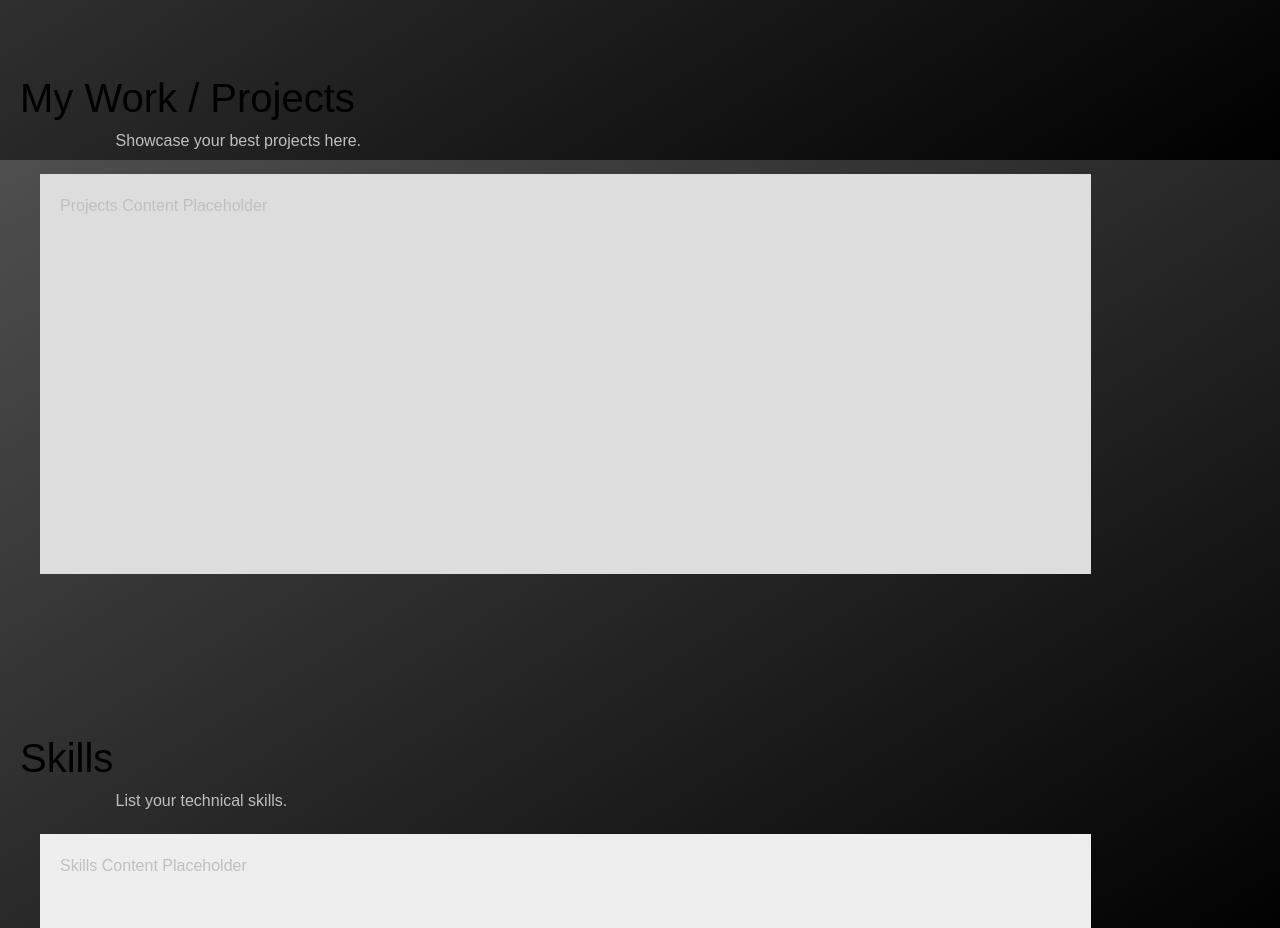
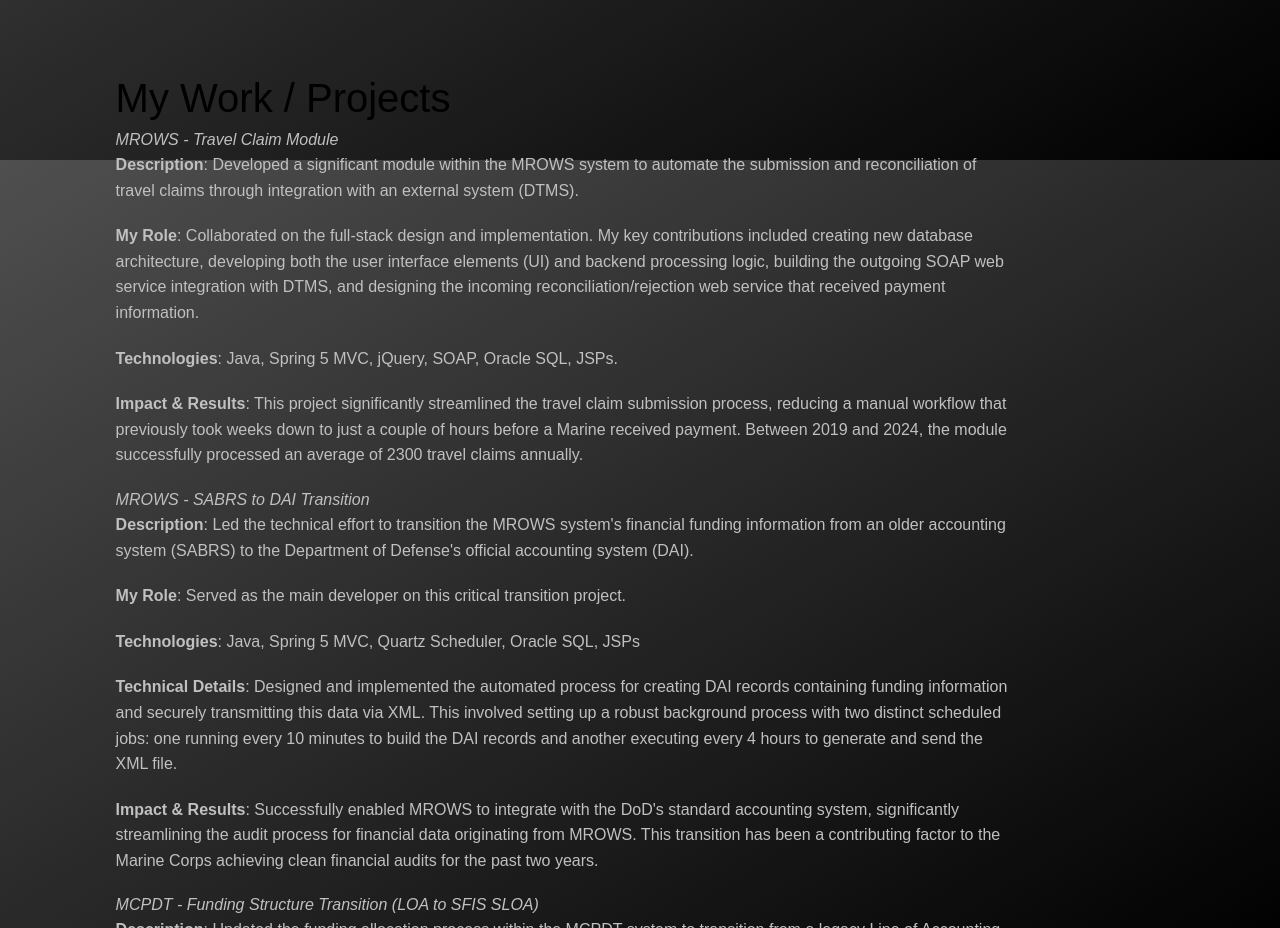
Before and after one commit to ethan5191/portfolio_v2, a Next.js app: page / in a window 1280 px wide. Shown: the part 1440-2368 px from the top of the page. Built offline with nearby package versions, Linux system fonts and the light colour scheme.

Commit message:
Added information for the my Projects section, CSS changes will come in a later commit

```diff
--- a/app/page.module.css
+++ b/app/page.module.css
@@ -75,6 +75,10 @@
     font-size: 2.5em;
 }
 
+.section h3 {
+    font-style: italic;
+}
+
 .section p {
     line-height: 1.6; /* Adjust the multiplier (1.5 to 1.8 is common) */
     margin-bottom: 20px; /* Adjust as needed */
--- a/app/page.tsx
+++ b/app/page.tsx
@@ -42,11 +42,108 @@ export default function Home() {
 
                 {/* Projects Section */}
                 <section id="work" className={styles.section}>
-                    <h2>My Work / Projects</h2>
-                    {/* Content for your Projects section */}
-                    <p>Showcase your best projects here.</p>
-                    <div style={{height: '400px', backgroundColor: '#ddd', margin: '20px', padding: '20px'}}>
-                        Projects Content Placeholder
+                    <div className={styles.aboutContent}>
+                        <h2>My Work / Projects</h2>
+                        <h3>MROWS - Travel Claim Module</h3>
+                        <p><b>Description</b>: Developed a significant module within the MROWS system to automate the
+                            submission and reconciliation of travel claims through integration with an external system
+                            (DTMS).</p>
+                        <p><b>My Role</b>: Collaborated on the full-stack design and implementation. My key
+                            contributions included creating new database architecture, developing both the user
+                            interface elements (UI) and backend processing logic, building the outgoing SOAP web service
+                            integration with DTMS, and designing the incoming reconciliation/rejection web service that
+                            received payment information.</p>
+                        <p><b>Technologies</b>: Java, Spring 5 MVC, jQuery, SOAP, Oracle SQL, JSPs.</p>
+                        <p><b>Impact & Results</b>: This project significantly streamlined the travel claim submission
+                            process, reducing a manual workflow that previously took weeks down to just a couple of
+                            hours before a Marine received payment. Between 2019 and 2024, the module successfully
+                            processed an average of 2300 travel claims annually.</p>
+
+                        <h3>MROWS - SABRS to DAI Transition</h3>
+                        <p><b>Description</b>: Led the technical effort to transition the MROWS system's financial
+                            funding information from an older accounting system (SABRS) to the Department of Defense's
+                            official accounting system (DAI).</p>
+                        <p><b>My Role</b>: Served as the main developer on this critical transition project.</p>
+                        <p><b>Technologies</b>: Java, Spring 5 MVC, Quartz Scheduler, Oracle SQL, JSPs</p>
+                        <p><b>Technical Details</b>: Designed and implemented the automated process for creating DAI
+                            records containing funding information and securely transmitting this data via XML. This
+                            involved setting up a robust background process with two distinct scheduled jobs: one
+                            running every 10 minutes to build the DAI records and another executing every 4 hours to
+                            generate and send the XML file.</p>
+                        <p><b>Impact & Results</b>: Successfully enabled MROWS to integrate with the DoD's standard
+                            accounting system, significantly streamlining the audit process for financial data
+                            originating from MROWS. This transition has been a contributing factor to the Marine Corps
+                            achieving clean financial audits for the past two years.</p>
+
+
+                        <h3>MCPDT - Funding Structure Transition (LOA to SFIS SLOA)</h3>
+                        <p><b>Description</b>: Updated the funding allocation process within the MCPDT system to
+                            transition from a legacy Line of Accounting (LOA) structure to the standardized SFIS Line of
+                            Accounting (SLOA). </p>
+                        <p><b>My Role</b>: Served as the sole developer responsible for designing and implementing this
+                            new logical process.</p>
+                        <p><b>Technologies</b>: Java, Oracle SQL.</p>
+                        <p><b>Technical Details</b>: Developed the core logic to integrate the new, annually generated
+                            SLOA data with each order created in MCPDT, ensuring accurate financial tracking according
+                            to the updated structure.</p>
+                        <p><b>Project Status</b>: Ongoing, with an expected completion date of September 30, 2025.</p>
+
+                        <h3>MROWS - Separation Requests (PCS Travel)</h3>
+                        <p><b>Description</b>: Developed an entirely new module within the MROWS system to handle
+                            financial processing for separation requests related to Permanent Change of Station (PCS)
+                            travel.</p>
+                        <p><b>My Role</b>: Served as the sole developer responsible for the full lifecycle of this new
+                            module.</p>
+                        <p><b>Technologies</b>: Java, jQuery, Spring 5, Oracle SQL, SOAP Web Services.</p>
+                        <p><b>Technical Details</b>: Created the complete new module, including designing the user
+                            interface (UI), developing the backend processes, and establishing a new database structure.
+                            Implemented the workflow to send these separation requests to the MCPDT system to obtain the
+                            official funding line and ensure that funding information was transmitted to the accounting
+                            system (DAI).</p>
+                        <p><b>Impact & Benefit</b>: Provided significantly more accurate financial accounting for money
+                            spent on the return travel portion of PCS orders. Prior to this feature, it was not possible
+                            to precisely track these specific expenditures within MROWS PCS orders. This new module
+                            filled that gap, improving financial visibility.</p>
+
+                        <h3>MROWS & MCPDT - SOAP Web Services Development & Enhancement</h3>
+                        <p><b>Description</b>: A collection of projects focused on developing and enhancing critical
+                            SOAP web services to enable data exchange and process automation between the MROWS and MCPDT
+                            systems, and integrating with external financial systems.</p>
+                        <p><b>My Role</b>: Over the years, I created four new web services (three within MROWS and one
+                            within MCPDT) and updated the business logic for existing SOAP web services in MCPDT. </p>
+                        <p><b>Technologies</b>: Java, SOAP Web Services, Oracle SQL. </p>
+                        <p><b>Technical Details / Examples of Services</b>:
+                            Developed a web service enabling MROWS users to securely search for and retrieve specific
+                            order information from MCPDT based on user permissions.</p>
+                        <p>Created a new web service in MCPDT designed to accept document details and payment amounts.
+                            Upon finding a matching order, this service automatically sent reconciliation information to
+                            the DAI accounting system to improve financial accuracy. </p>
+                        <p><b>Impacts & Benefits</b>: The benefits of these services varied, each contributing to
+                            improved system functionality and data flow:
+                            The MROWS to MCPDT search service enhanced audit compliance by allowing us to centralize
+                            user access through MROWS, enabling the removal of direct end-user access to MCPDT.</p>
+                        <p>The MCPDT web service integrating with DTMS improved financial auditability by automating
+                            the update of paid amounts within the DAI accounting system.</p>
+
+                        <h3>Full-Stack Learning Application (React, Hibernate, MySql)</h3>
+                        <p><b>Description</b>: A personal full-stack web application developed to gain hands-on
+                            experience with modern frontend and backend technologies.</p>
+                        <p><b>Technologies</b>: React, Java 17, Spring Boot 6, Spring Data JPA (Hibernate), RESTful
+                            APIs, MySQL, Tomcat (embedded).</p>
+                        <p><b>Key Features & Progress</b>:
+
+                            Developed a React frontend featuring multiple views capable of fetching and displaying data
+                            from the backend.
+                            Built a Java 17 backend using Spring Boot 6, implementing RESTful APIs via Spring
+                            Controllers.
+                            Integrated the backend with a MySQL database utilizing Hibernate (Spring Data JPA) for
+                            object-relational mapping.
+                            Created backend logic for data processing, including features for creating new records and
+                            managing data transitions between different tables.</p>
+                        <p><b>Purpose & Learning</b>: This ongoing project serves as a practical environment to deepen
+                            my proficiency in key modern technologies and architectural patterns, particularly focusing
+                            on React, RESTful API design, and Hibernate/JPA. It showcases my commitment to continuous
+                            learning and expanding my technical skillset.</p>
                     </div>
                 </section>
 
```
